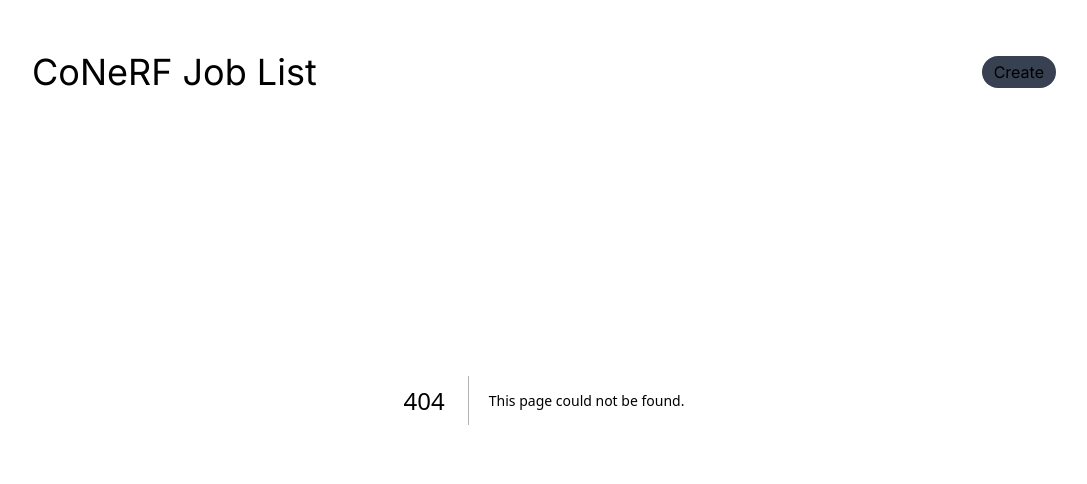
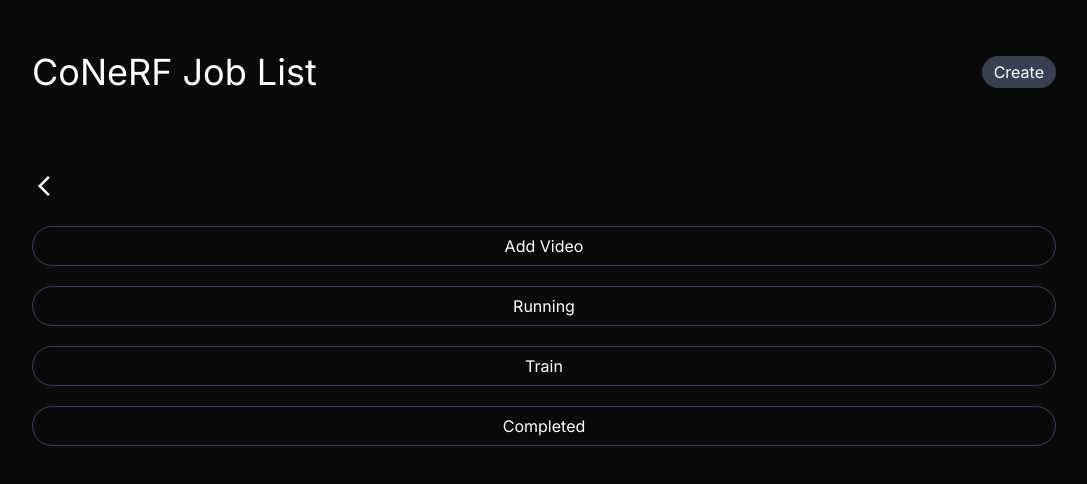
Before and after one commit to Hiroki-kt/conerf, a Next.js app in the folder front/conerf/: page /job/1 in a window 1280 px wide. Before the commit this address had no page. Shown: the top 484 px of the page, without its empty margins (96-1183 px from the left). Built offline with nearby package versions, Linux system fonts and the light colour scheme; no server answers.

Commit message:
[next] add job page

```diff
--- /dev/null
+++ b/front/conerf/app/job/[id]/page.tsx
@@ -0,0 +1,10 @@
+'use client'
+
+import Job from '@/pages/Job'
+
+const JobPage = ({ params }: { params: { id: string } }) => {
+  const id = params.id
+  return <Job id={id}></Job>
+}
+
+export default JobPage
--- a/front/conerf/app/job/layout.tsx
+++ /dev/null
@@ -1,22 +0,0 @@
-import type { Metadata } from 'next'
-import { Inter } from 'next/font/google'
-import '../globals.css'
-
-const inter = Inter({ subsets: ['latin'] })
-
-export const metadata: Metadata = {
-  title: 'Create Next App',
-  description: 'Generated by create next app',
-}
-
-export default function RootLayout({
-  children,
-}: {
-  children: React.ReactNode
-}) {
-  return (
-    <html lang='en'>
-      <body className={inter.className}>{children}</body>
-    </html>
-  )
-}
--- a/front/conerf/app/job/page.tsx
+++ /dev/null
@@ -1,6 +0,0 @@
-import Image from 'next/image'
-import Job from '../../pages/Job'
-
-export default function Home() {
-  return <Job></Job>
-}
--- /dev/null
+++ b/front/conerf/components/JobStatus.tsx
@@ -0,0 +1,100 @@
+'use client'
+
+import { useEffect, useState } from 'react'
+
+type JobStatusProps = {
+  status: string
+}
+
+const JobStatus = (props: JobStatusProps) => {
+  const [status, setStatus] = useState(props.status)
+  const [statusOpen1, setStatusOpen1] = useState(false)
+  const [statusOpen2, setStatusOpen2] = useState(false)
+  const [statusOpen3, setStatusOpen3] = useState(false)
+  const [statusOpen4, setStatusOpen4] = useState(false)
+
+  useEffect(() => {
+    if (status == '1') {
+      setStatusOpen1(true)
+    }
+    if (status == '2') {
+      setStatusOpen2(true)
+    }
+    if (status == '3') {
+      setStatusOpen3(true)
+    }
+    if (status == '4') {
+      setStatusOpen4(true)
+    }
+  }, [status])
+
+  return (
+    <>
+      <div className='w-full h-10 rounded-full border border-gray-700 flex items-center px-8 justify-center relative'>
+        <button
+          className='w-full h-full absolute'
+          onClick={() => {
+            setStatusOpen1(!statusOpen1)
+          }}
+        >
+          Add Video
+        </button>
+      </div>
+      {statusOpen1 && (
+        <div className='flex flex-col items-start my-5'>
+          <div className='mb-2'>動画ファイル数 1/4</div>
+          <input type='file' />
+          <button className='mt-2 px-4 py-2 rounded-full bg-gray-700'>
+            動画ファイルを登録
+          </button>
+        </div>
+      )}
+      <div className='w-full h-10 rounded-full border border-gray-700 flex items-center px-8 justify-center mt-5 relative'>
+        <button
+          className='w-full h-full absolute'
+          onClick={() => {
+            setStatusOpen2(!statusOpen2)
+          }}
+        >
+          Running
+        </button>
+      </div>
+      {statusOpen2 && <div>マップ作成中。。。少々お待ち下さい。</div>}
+      <div className='w-full h-10 rounded-full border border-gray-700 flex items-center px-8 justify-center mt-5 relative'>
+        <button
+          className='w-full h-full absolute'
+          onClick={() => {
+            setStatusOpen3(!statusOpen3)
+          }}
+        >
+          Train
+        </button>
+      </div>
+      {statusOpen3 && (
+        <div>
+          <button>学習を開始</button>
+          <div>途中経過は以下のURLから確認できます。</div>
+          <a href=''>こちら</a>
+        </div>
+      )}
+      <div className='w-full h-10 rounded-full border border-gray-700 flex items-center px-8 justify-center mt-5 relative'>
+        <button
+          className='w-full h-full absolute'
+          onClick={() => {
+            setStatusOpen4(!statusOpen4)
+          }}
+        >
+          Completed
+        </button>
+      </div>
+      {statusOpen4 && (
+        <div>
+          学習まで完了しました。 NeRFの結果は以下の結果から確認できます。
+          <a href=''>こちら</a>
+        </div>
+      )}
+    </>
+  )
+}
+
+export default JobStatus
--- a/front/conerf/pages/Job.tsx
+++ b/front/conerf/pages/Job.tsx
@@ -1,7 +1,48 @@
-export default function Job() {
+'use client'
+
+import React from 'react'
+import { useEffect, useState } from 'react'
+import ArrowBackIosNewIcon from '@mui/icons-material/ArrowBackIosNew'
+
+import JobStatus from '@/components/JobStatus'
+
+type JobProps = {
+  id: string
+}
+
+const Job = (props: JobProps) => {
+  const [job, setJob] = useState([])
+
+  const getJob = async () => {
+    const url = `/api/job/${props.id}`
+    const res = await fetch(url, {
+      method: 'GET',
+      headers: {
+        'Content-Type': 'application/json',
+      },
+    })
+    const data = await res.json()
+    console.log(data)
+    setJob(data)
+  }
+
+  useEffect(() => {
+    getJob()
+  }, [])
+
   return (
-    <main>
-      <div> Job</div>
+    <main className='w-full h-full'>
+      <div className='m-auto pt-36 w-4/5'>
+        <div className='flex mt-7 mb-7 items-center'>
+          <a href='/'>
+            <ArrowBackIosNewIcon />
+          </a>
+          <div className='text-xl ml-3'>{job.title}</div>
+        </div>
+        <JobStatus status={job.status} />
+      </div>
     </main>
-  );
+  )
 }
+
+export default Job
--- /dev/null
+++ b/front/conerf/pages/api/job/[jid].ts
@@ -0,0 +1,16 @@
+import type { NextApiRequest, NextApiResponse } from 'next'
+import { resolve } from 'path'
+
+export default async function GET(req: NextApiRequest, res: NextApiResponse) {
+  const { jid } = req.query
+  console.log(`GET /api/getjobs ${jid}`)
+  const url = `http://web:8000/api/v1/conerf/jobs/${jid}/`
+  try {
+    const response = await fetch(url)
+    return res.status(200).json(await response.json())
+    // resolve()
+  } catch (error) {
+    console.error(error)
+    return res.status(500).end()
+  }
+}
```
Also changed, not shown: front/conerf/package.json (+9 -5 lines).
